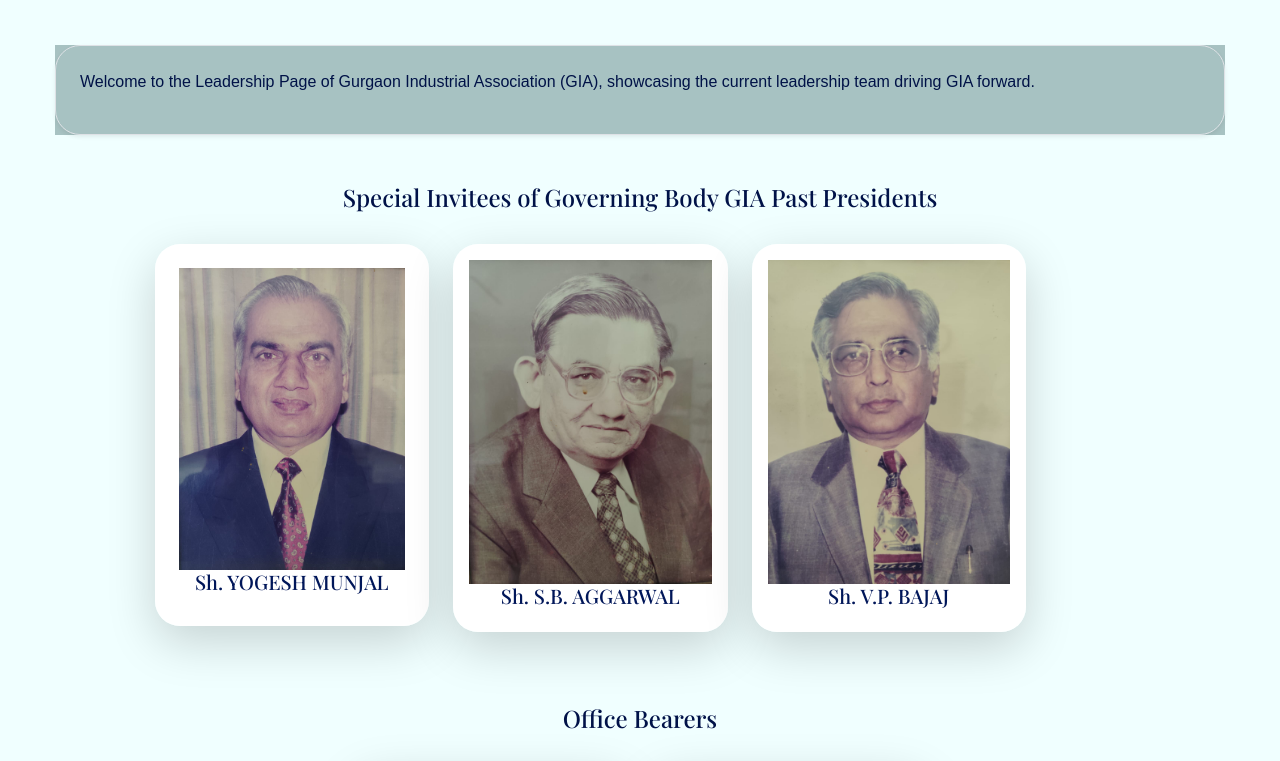
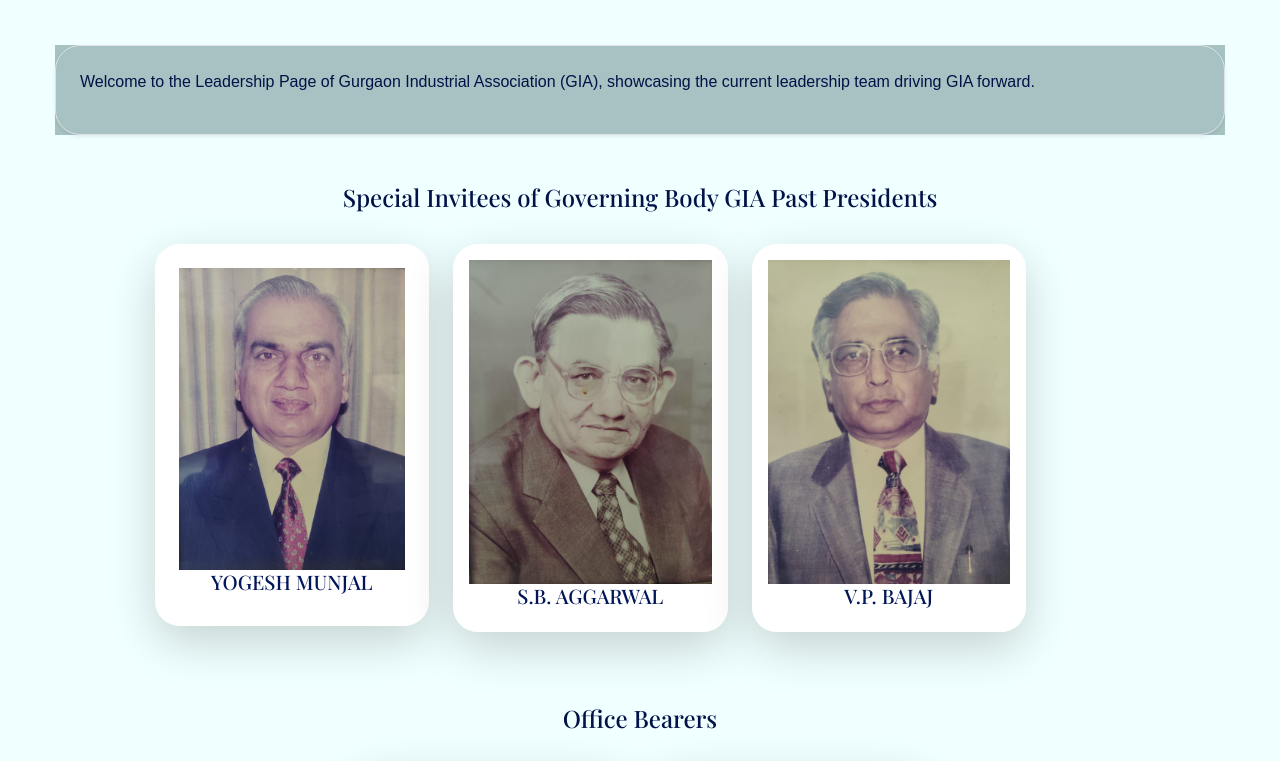
Before and after one commit to Rohkumar1212/Gia2, a plain HTML site: page leadership.html in a window 1280 px wide. Shown: the part 292-1053 px from the top of the page. Drawn offline with nearby package versions, Linux system fonts and the light colour scheme; some packages are replaced by stand-ins of ours; a script that the page names is missing; a web font is replaced by a local one.

Commit message:
Add files via upload

```diff
--- a/leadership.html
+++ b/leadership.html
@@ -291,7 +291,7 @@
                   class="img-fluid Officeimg"
                   alt=""
                 />
-                <h5 class="mb-2 text-primary">Sh. YOGESH MUNJAL</h5>
+                <h5 class="mb-2 text-primary">YOGESH MUNJAL</h5>
               </div>
             </div>
           </div>
@@ -310,7 +310,7 @@
                   class="img-fluid Officeimg"
                   alt=""
                 />
-                <h5 class="mb-2 text-primary">Sh. S.B. AGGARWAL</h5>
+                <h5 class="mb-2 text-primary">S.B. AGGARWAL</h5>
               </div>
             </div>
           </div>
@@ -328,7 +328,7 @@
                   class="img-fluid Officeimg"
                   alt=""
                 />
-                <h5 class="mb-2 text-primary">Sh. V.P. BAJAJ</h5>
+                <h5 class="mb-2 text-primary">V.P. BAJAJ</h5>
               </div>
             </div>
           </div>
```
